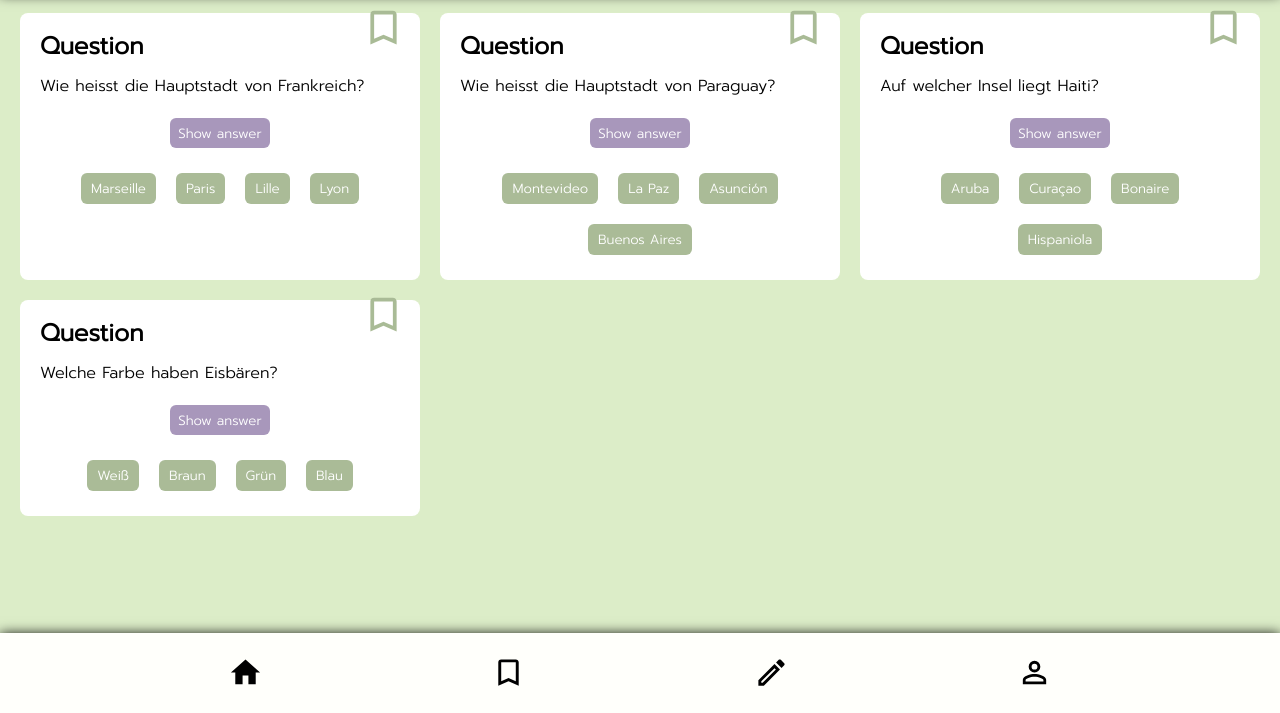
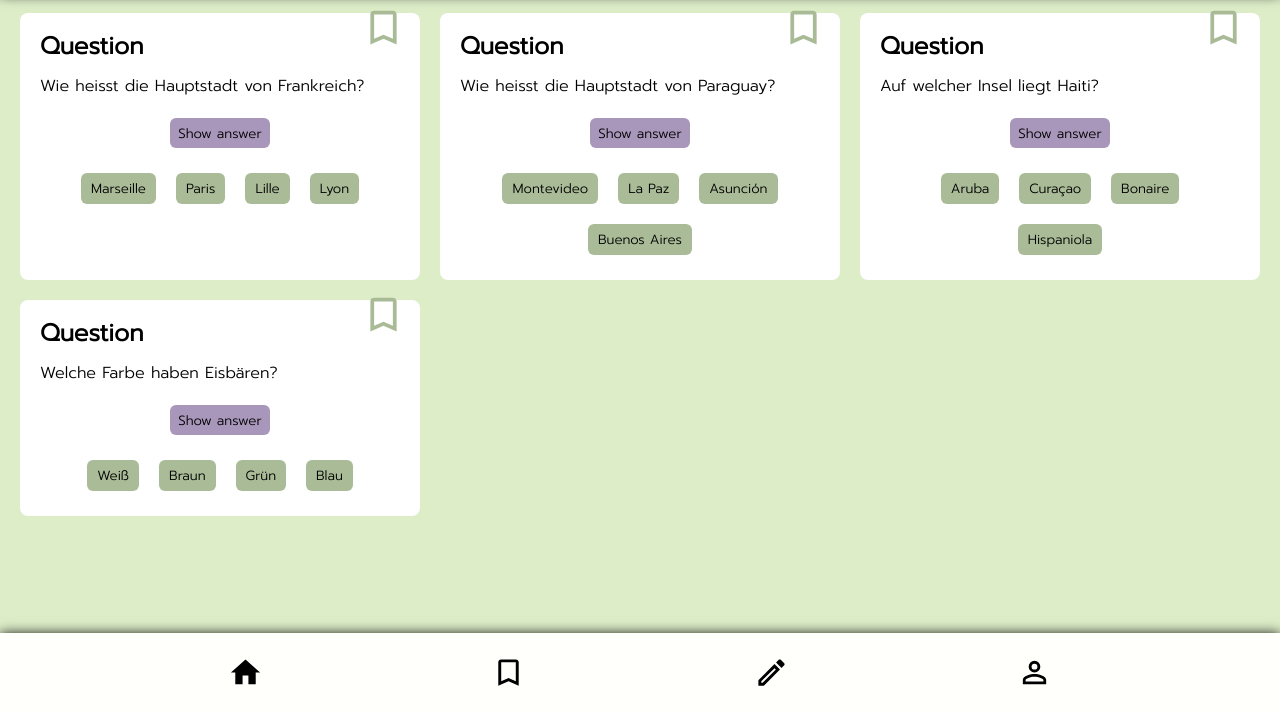
Before and after one commit to quargh/quizv2, a website with bundled scripts: page index.html in a window 1280 px wide. Shown: the part 87-800 px from the top of the page. Built offline with nearby package versions, Linux system fonts and the light colour scheme.

Commit message:
Textfarbe der Buttons

```diff
--- a/components/button.css
+++ b/components/button.css
@@ -3,7 +3,7 @@
     border-radius:6px;
     border:0px;
     background-color: var(--complementary-violet);
-    color:white;
+    color:000000;
 
 }
 
@@ -17,6 +17,7 @@
     _bottom: 80px;
     __left: 50%;
     __transform: translate(-50%);
+    color:black;
 
   }
 
@@ -26,7 +27,7 @@
     background-color: var(--color-primary-dark);
     border:0px solid black;
     border-radius: 6px;
-    color:#ffffff;
+    color:#000000;
   }
 
   .btn__submit {
@@ -37,5 +38,6 @@
     top: 380px;
     left: 50%;
     transform: translateX(-50%);
+    color:black;
 
   }
```
